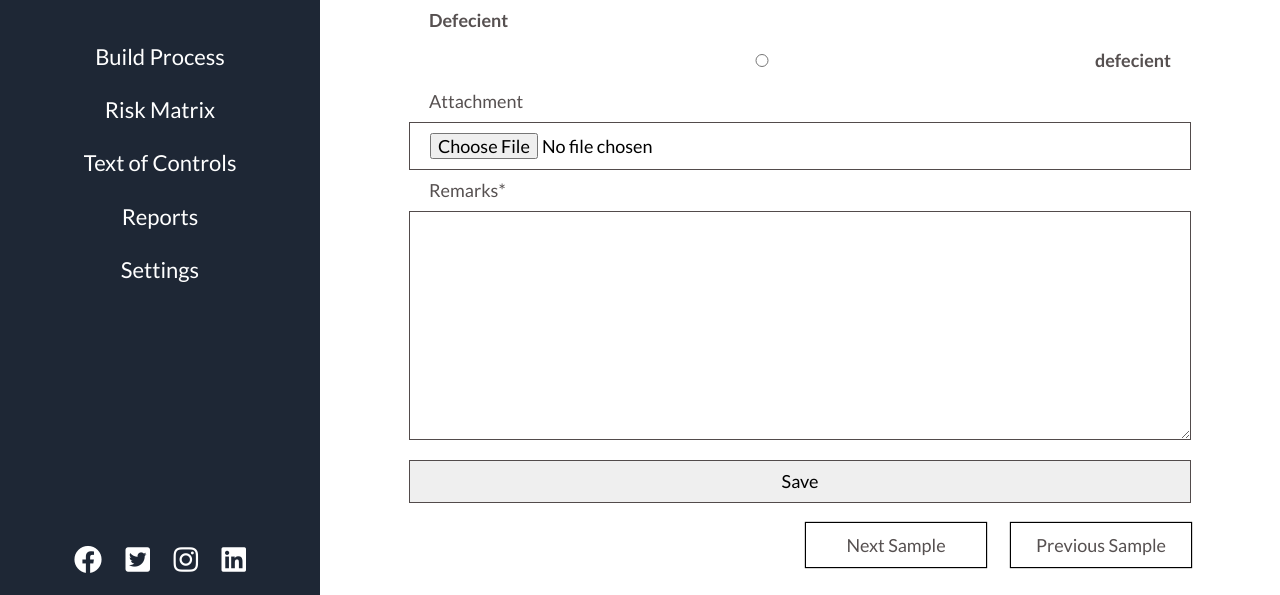
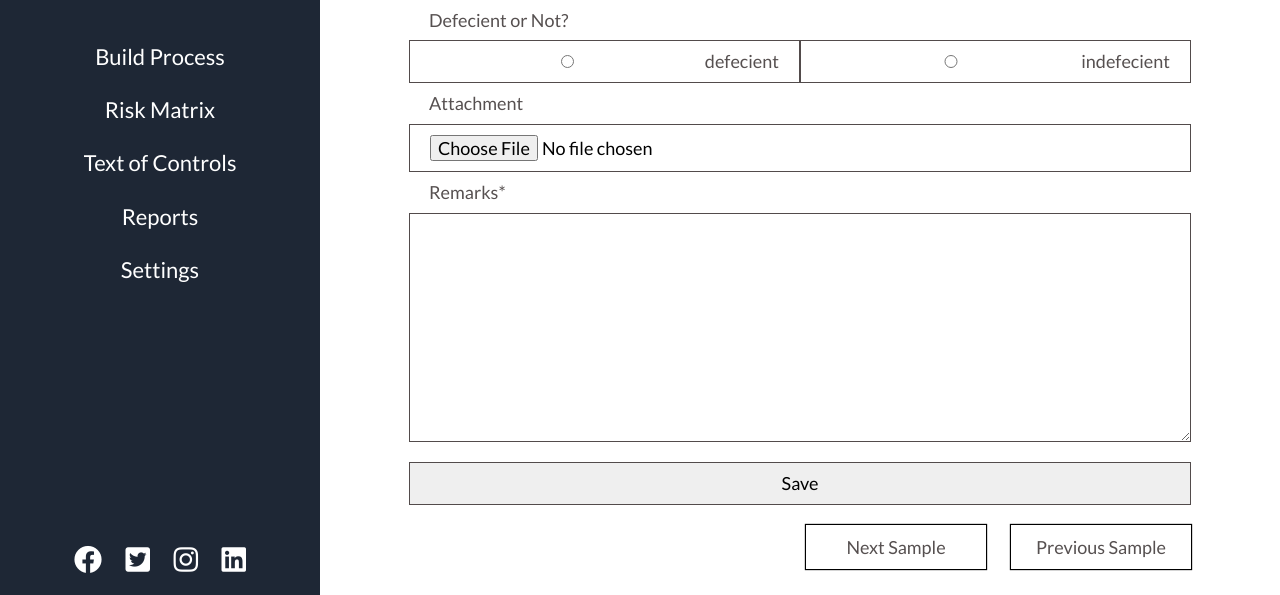
Before and after one commit to maestroDever/django-cycle-app, a Django app: template cycle/templates/sample_form.html in a window 1280 px wide. Shown: the part 205-800 px from the top of the page. Run offline with Django 3.2, Linux system fonts and the light colour scheme; the template is opened without the code that fills it: values that come from a table or form of the project are taken from there, others are empty; data comes from the database, SQL or seed files in the repository; both versions use the stored data as it was after the commit; some libraries are stand-ins or nearby versions.

Commit message:
test of controls page updated

```diff
--- a/cycle/forms.py
+++ b/cycle/forms.py
@@ -412,24 +412,21 @@ class samples_form(forms.Form):
 			self.fields['field_selected_value'].required = True
 
 class TOC_Form(forms.ModelForm):
-		Option_CHOICES = (
-				('defecient','defecient'),
-		)
+		Option_CHOICES = [
+				['1', 'defecient'],['2','indefecient'],
+		]
 		class Meta:
 			model = testing_of_controls
 			fields = [
-
-			"remarks",
-			"attachment",
-			"defecient",
-		]
-		defecient = forms.ChoiceField(choices=Option_CHOICES, widget=forms.RadioSelect())
-
-
+				"remarks",
+				"attachment",
+				"defecient",
+			]
 
 		def __init__(self, *args, **kwargs):
 			super(TOC_Form, self).__init__(*args, **kwargs)
 
+			self.fields['defecient'] = forms.ChoiceField(label="Defecient or Not?", widget=forms.RadioSelect(), choices=self.Option_CHOICES)
 			self.fields['defecient'].required = False
 			self.helper = FormHelper()
 			self.helper.form_tag = True
@@ -438,11 +435,10 @@ class TOC_Form(forms.ModelForm):
 			self.helper.field_class = 'form-group col-md-6 mb-0'
 			self.helper.layout = Layout(
                 Fieldset('Procedures against Control Activity', Fieldset('titles')),
-
                 #Field('note'),
                 HTML("<br>"),
                 ButtonHolder(Submit('submit', 'save')),
-                )
+			)
 
 class MyForm(forms.Form):
     original_field = forms.CharField()
--- a/cycle/templates/sample_form.html
+++ b/cycle/templates/sample_form.html
@@ -5,12 +5,21 @@
 
 
 {% block content %}
+<style>
+.defecient label {
+  pointer-events: auto;
+}
+.defecient .controls {
+  display: flex;
+}
+.defecient .radio:first {
+  margin-right: 20px;
+}
+</style>
 <main class="transaction-page">
     <section class="inner-wrap">
         {% include 'sidebar.html' %}
         <div class="sampling_form">
-
-
                 <form action="" method="post" enctype="multipart/form-data">
                   <div class="modal-header" style="margin-top: 50px">
                       <h4 class="modal-title">Test Of Controls</h4>
@@ -32,7 +41,9 @@
                   {% csrf_token %}
                     {{ form.non_field_errors }}
                         {{ form.defecient.errors }}
-                      <b> {{ form.defecient|as_crispy_field }}</b>
+                        <div class="defecient">
+                          {{ form.defecient|as_crispy_field }}
+                        </div>
                         {{ form.attachment.errors }}
                         {{ form.attachment|as_crispy_field }}
                         {{ form.remarks.errors }}
--- a/cycle/templates/table.html
+++ b/cycle/templates/table.html
@@ -72,8 +72,6 @@
                   </a>
               </div>
           </form>
-          {{ object_list.id }}
-
         </div>
     </section>
 </main>
--- a/cycle/views.py
+++ b/cycle/views.py
@@ -323,7 +323,6 @@ def sugg_samples(request):
 		sample_size = float(numerator/denom)
 		# print(sample_size)
 
-
 	return HttpResponse(sample_size)
 
 
--- a/static/css/style.css
+++ b/static/css/style.css
@@ -972,13 +972,18 @@ tbody > .dynamic-form-add > td:first-child > a {
 
 .sampling_form input,
 .sampling_form textarea,
-.sampling_form radio {
+.sampling_form .radio {
     display: block;
     width: 100%;
     padding: 10px 20px;
     border: 1px solid #524b4b;
 }
-
+.sampling_form .radio {
+    display: flex;
+    width: 100%;
+    padding: 10px 20px;
+    border: 1px solid #524b4b;
+}
 .sampling_form label {
     color: #565050;
     position: relative;
```
Also changed, not shown: db.sqlite3.
